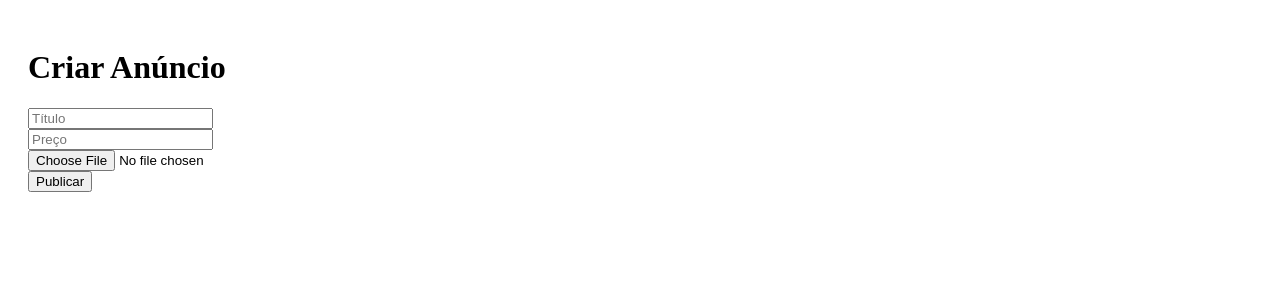
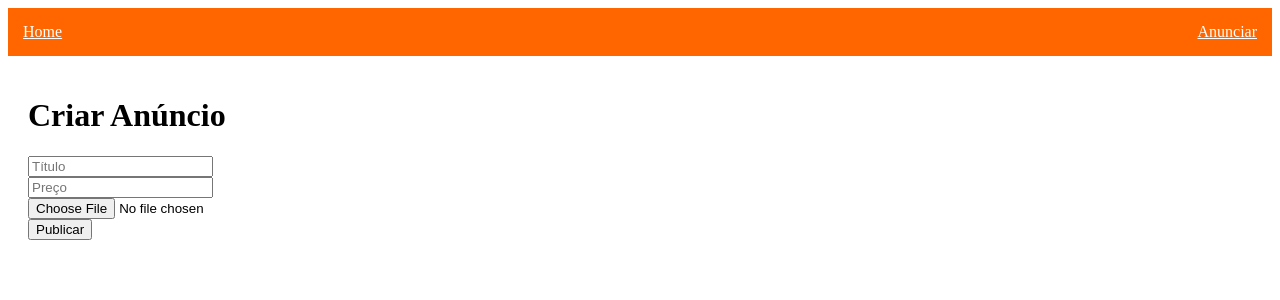
Before and after one commit to leduardoprofissional/vend-aqui, a React (Vite) app in the folder frontend/: page /create in a window 1280 px wide. Shown: the top 300 px of the page. Built offline with nearby package versions, Linux system fonts and the light colour scheme.

Commit message:
Update App.jsx

```diff
--- a/frontend/src/App.jsx
+++ b/frontend/src/App.jsx
@@ -1,10 +1,20 @@
-import { BrowserRouter, Routes, Route } from "react-router-dom";
+import { BrowserRouter, Routes, Route, Link } from "react-router-dom";
 import Home from "./pages/Home";
 import CreateAd from "./pages/CreateAd";
 
 function App() {
   return (
     <BrowserRouter>
+      <nav style={{
+        background: "#ff6600",
+        padding: 15,
+        display: "flex",
+        justifyContent: "space-between"
+      }}>
+        <Link to="/" style={{ color: "#fff" }}>Home</Link>
+        <Link to="/create" style={{ color: "#fff" }}>Anunciar</Link>
+      </nav>
+
       <Routes>
         <Route path="/" element={<Home />} />
         <Route path="/create" element={<CreateAd />} />
```
